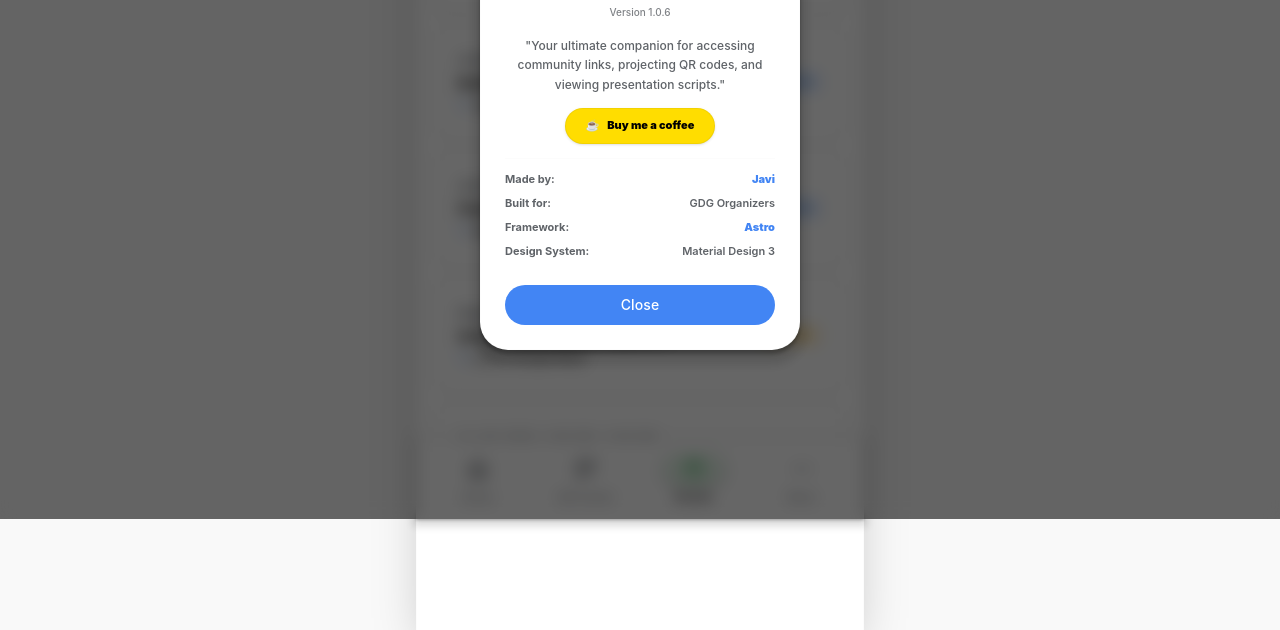
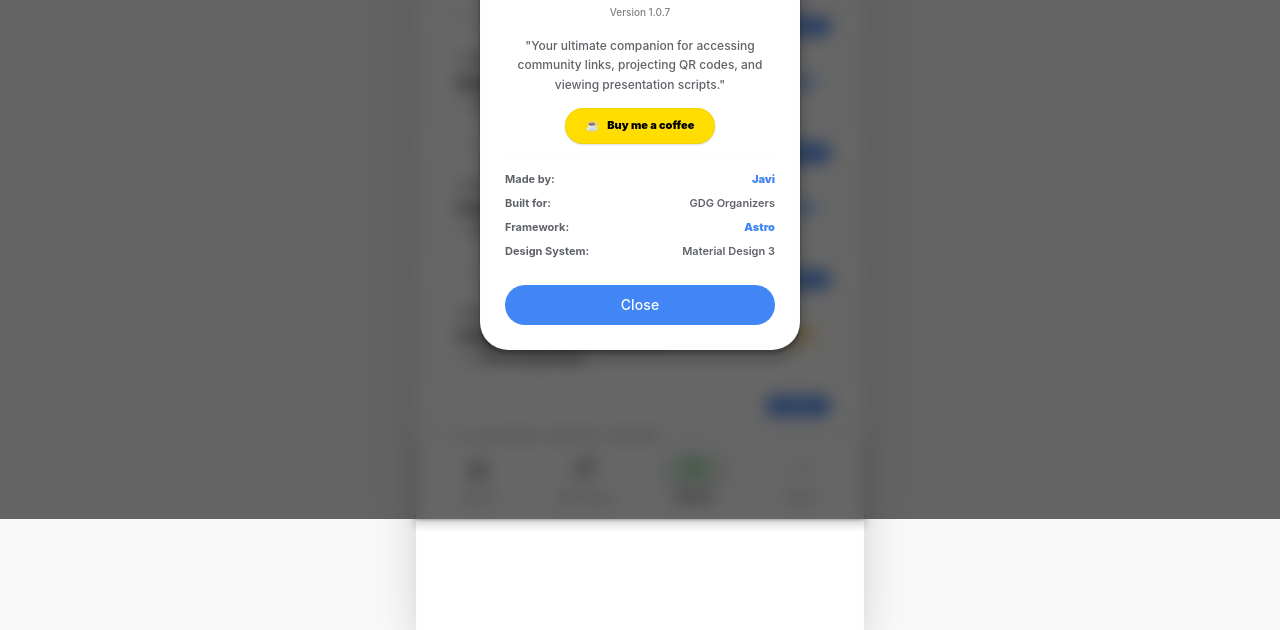
Before and after one commit to JavaVista/GDG-Event-Companion, an Astro site: page /events in a window 1280 px wide. Both pictures are taken after a click on the button "About". Shown: the part 281-911 px from the top of the page. Built offline with nearby package versions, Linux system fonts and the light colour scheme; Astro itself is replaced by a stand-in of ours; no server answers; a web font is replaced by a local one.

Commit message:
Bumps version to 1.0.7, implements overlapping days remaining badges on upcoming event cards in primary color

```diff
--- a/package.json
+++ b/package.json
@@ -1,7 +1,7 @@
 {
   "name": "gdg-event-companion",
   "type": "module",
-  "version": "1.0.6",
+  "version": "1.0.7",
   "engines": {
     "node": ">=22.12.0"
   },
--- a/src/components/AboutModal.astro
+++ b/src/components/AboutModal.astro
@@ -19,7 +19,7 @@
         GDG Event Companion
       </h3>
       <p class="text-[10px] text-on-surface-variant/80 font-medium">
-        Version 1.0.6
+        Version 1.0.7
       </p>
     </div>
 
--- a/src/pages/events.astro
+++ b/src/pages/events.astro
@@ -11,6 +11,12 @@ const allEvents = rawEvents
     if (b.statusLabel === 'Live' && a.statusLabel !== 'Live') return 1;
     return new Date(a.startDate).getTime() - new Date(b.startDate).getTime();
   });
+
+const calculateDaysRemaining = (startDateString: string) => {
+  const diffTime = new Date(startDateString).getTime() - new Date().getTime();
+  const diffDays = Math.ceil(diffTime / (1000 * 60 * 60 * 24));
+  return diffDays > 0 ? diffDays : 0;
+};
 ---
 
 <BaseLayout
@@ -37,6 +43,8 @@ const allEvents = rawEvents
               tagColor = 'bg-secondary/10 text-secondary border-secondary/20';
             }
 
+            const daysRemaining = calculateDaysRemaining(event.startDate);
+
             return (
               <div
                 class={`relative card card-outlined p-4 flex justify-between items-center transition-all duration-200 rounded-2xl ${
@@ -45,10 +53,14 @@ const allEvents = rawEvents
                     : 'border-outline/25 bg-surface/50 hover:border-primary/50'
                 }`}
               >
-                {event.statusLabel === 'Live' && (
+                {event.statusLabel === 'Live' ? (
                   <span class="absolute -top-2.5 right-4 flex items-center gap-1 bg-error text-white text-[9px] font-black uppercase px-2 py-0.5 rounded-full tracking-wider shadow-sm animate-pulse border border-white/15 z-10">
                     <span class="w-1.5 h-1.5 rounded-full bg-white" />
                     LIVE
+                  </span>
+                ) : (
+                  <span class="absolute -top-2.5 right-4 flex items-center gap-1 bg-primary text-white text-[9px] font-black uppercase px-2.5 py-0.5 rounded-full tracking-wider shadow-sm border border-white/15 z-10">
+                    {daysRemaining} {daysRemaining === 1 ? 'Day' : 'Days'}
                   </span>
                 )}
 
```
